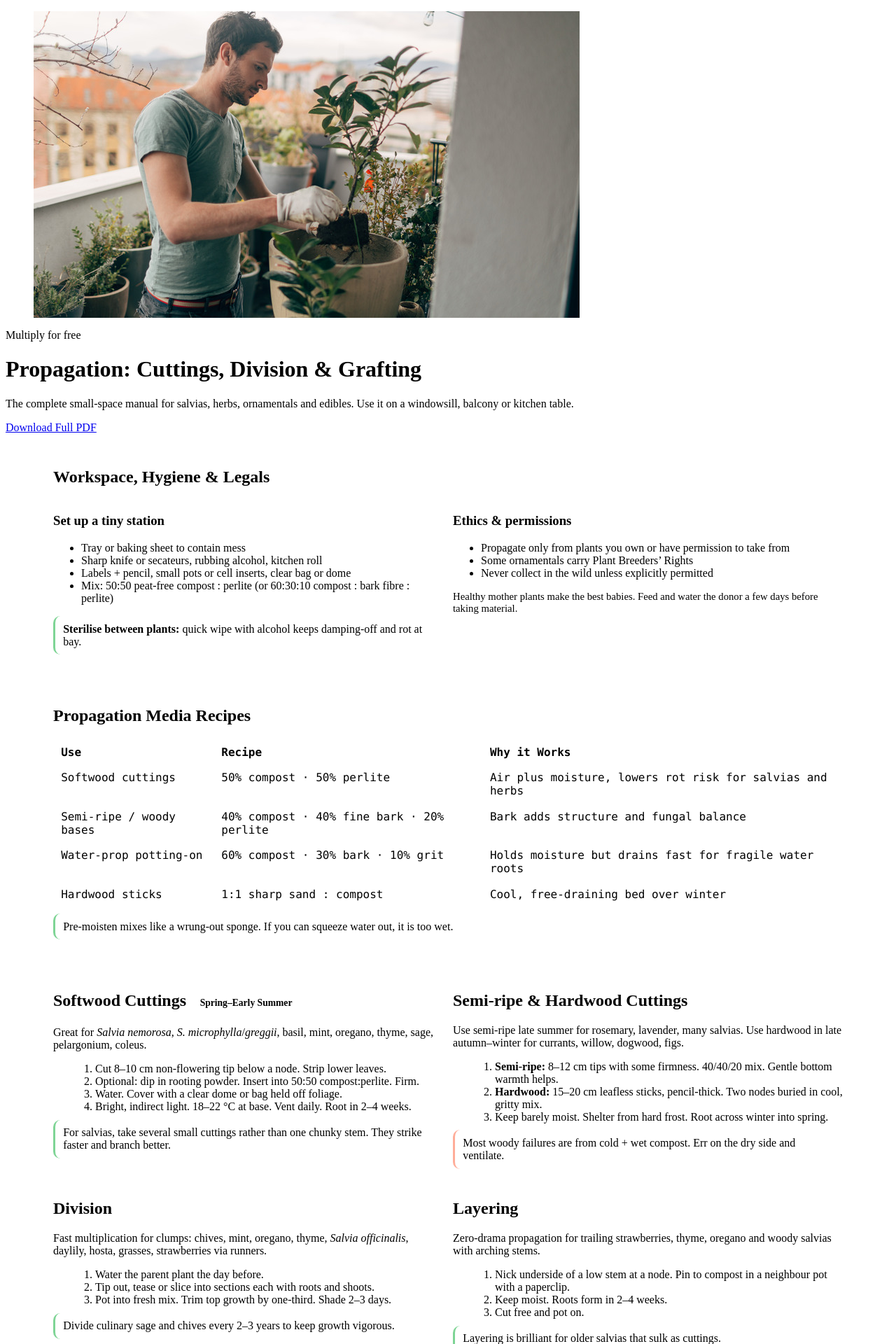
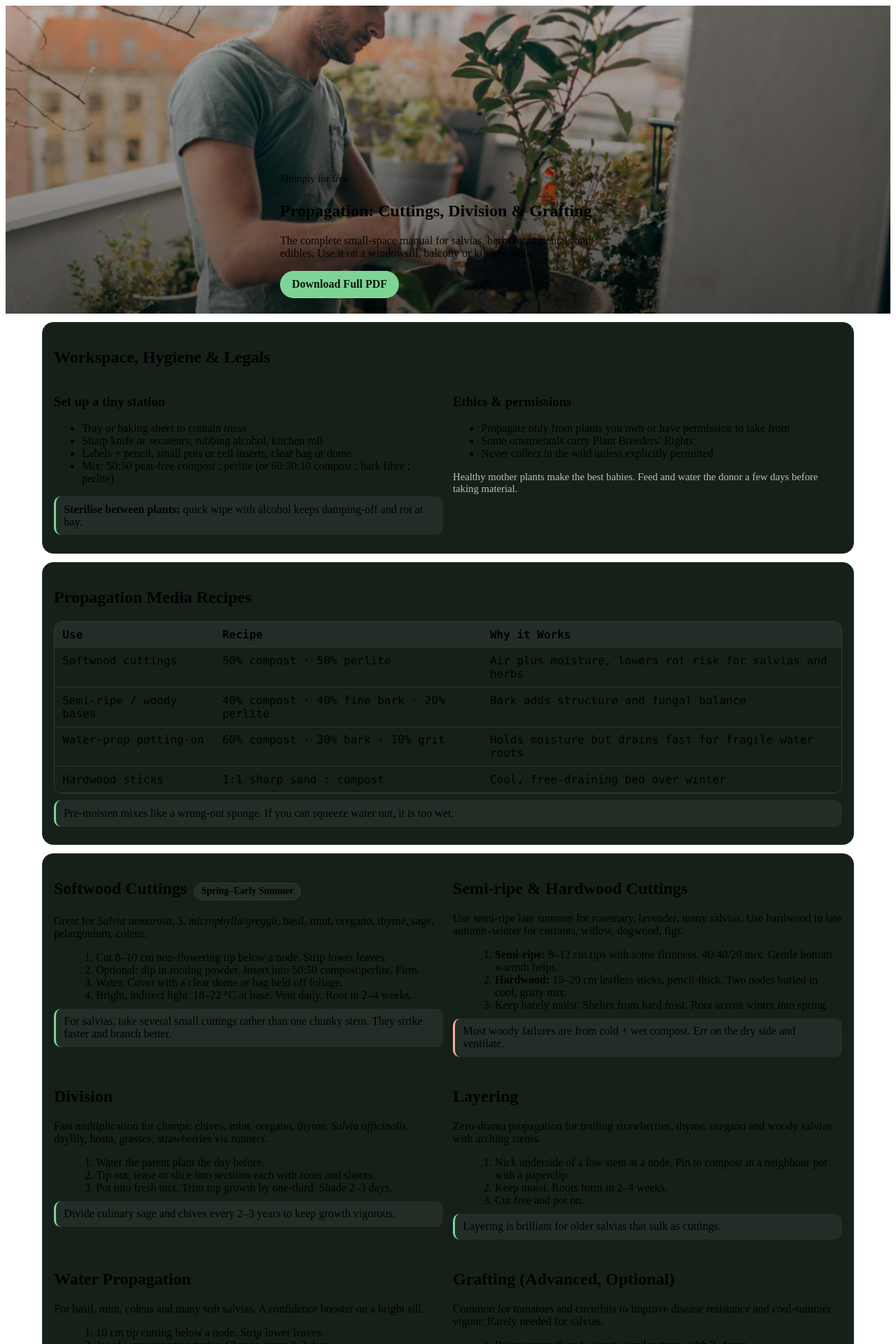
Before and after one commit to grantfitfuel/patchandpot, a Jekyll site: the page built from sites/guides/propagation.html, in a window 1280 px wide. Shown: the top 1920 px of the page at 70% size. Built offline with Jekyll 4.4.1, drawn with Linux system fonts in a browser that asks for light colours.

Commit message:
Update propagation.html

```diff
--- a/sites/guides/propagation.html
+++ b/sites/guides/propagation.html
@@ -4,17 +4,22 @@ title: Propagation: Cuttings, Division & Grafting
 description: The full small-space propagation handbook — salvias, herbs, softwood, semi-ripe and hardwood cuttings, division, layering, water-prop, seed starting, grafting, hygiene, media recipes, seasonal calendar, troubleshooting, FAQs and printable resources.
 ---
 
+<!-- Local fallbacks so the page still styles even if style.css fails to load -->
 <style>
+  :root{
+    --bg:#101415; --ink:#e9efe9; --muted:#b7c1b7;
+    --glass:#152019; --stroke:#2a3a2f;
+    --accent:#7ed495; --accent2:#ffad99;
+  }
   .wrap-wide{max-width:1160px;margin:0 auto}
   .grid{display:grid;gap:14px}
   @media (min-width:980px){.grid.two{grid-template-columns:1fr 1fr}}
   @media (min-width:1200px){.grid.three{grid-template-columns:repeat(3,1fr)}}
-
   .section{background:var(--glass);border:1px solid var(--stroke);border-radius:16px;padding:16px;margin:12px 0}
   .method h3{margin:.2rem 0 .4rem}
   .steps{list-style:decimal;margin:0 0 0 1.25rem}
-  .tip{border-left:3px solid #7ed495;padding:.6rem .7rem;background:rgba(255,255,255,.06);border-radius:10px;margin:.6rem 0}
-  .warn{border-left:3px solid #ffad99;padding:.6rem .7rem;background:rgba(255,255,255,.06);border-radius:10px;margin:.6rem 0}
+  .tip{border-left:3px solid var(--accent);padding:.6rem .7rem;background:rgba(255,255,255,.06);border-radius:10px;margin:.6rem 0}
+  .warn{border-left:3px solid var(--accent2);padding:.6rem .7rem;background:rgba(255,255,255,.06);border-radius:10px;margin:.6rem 0}
   .callout{border:1px dashed var(--stroke);border-radius:12px;padding:.7rem .85rem;background:rgba(255,255,255,.05)}
   .mono{font-family:ui-monospace,SFMono-Regular,Menlo,Consolas,"Liberation Mono",monospace}
   .table{width:100%;border-collapse:separate;border-spacing:0;overflow:hidden;border-radius:12px;border:1px solid var(--stroke)}
@@ -22,10 +27,26 @@ description: The full small-space propagation handbook — salvias, herbs, softw
   .table thead th{background:rgba(255,255,255,.06)}
   .badge{display:inline-block;border:1px solid var(--stroke);border-radius:999px;padding:.22rem .6rem;margin:.1rem .25rem;font-size:.85rem;background:rgba(255,255,255,.06)}
   .mini{font-size:.92rem;color:var(--muted)}
-  .kbd{padding:.05rem .35rem;border:1px solid var(--stroke);border-radius:6px;background:rgba(255,255,255,.06);font:600 .85rem/1 var(--font,ui-monospace)}
+  .kbd{padding:.05rem .35rem;border:1px solid var(--stroke);border-radius:6px;background:rgba(255,255,255,.06);font:600 .85rem/1 ui-monospace}
+  /* hero helpers if your global .hero styles are missing */
+  .hero{position:relative;isolation:isolate}
+  .hero figure{margin:0;position:relative;max-height:440px;overflow:hidden}
+  .hero img{width:100%;height:440px;object-fit:cover;object-position:center}
+  .hero .overlay{position:absolute;inset:0;background:linear-gradient(180deg,rgba(0,0,0,.25),rgba(0,0,0,.55))}
+  .hero .content{position:absolute;inset:0;display:flex;align-items:flex-end}
+  .hero .wrap{max-width:1100px;margin:0 auto;padding:16px 20px 22px}
+  .eyebrow{display:inline-block;opacity:.85;font-size:.9rem;margin-bottom:.25rem}
+  .lead{opacity:.9;max-width:60ch}
+  .cta-row{margin-top:.6rem}
+  .btn{display:inline-block;padding:.6rem 1rem;border-radius:999px;border:1px solid var(--stroke);text-decoration:none;color:inherit;background:rgba(255,255,255,.06)}
+  .btn.primary{background:var(--accent);color:#0b130d;border-color:transparent;font-weight:600}
+  .btn.ghost{background:transparent}
+  .mini-nav{display:flex;flex-wrap:wrap;gap:.6rem;margin:10px 0 24px}
+  .mini-nav a{padding:.4rem .7rem;border:1px solid var(--stroke);border-radius:999px;text-decoration:none;color:inherit;background:rgba(255,255,255,.04)}
 </style>
 
-<header class="hero" role="banner" aria-label="Propagation hero">
+<!-- Use SECTION for the hero (one true <header> already lives in the layout) -->
+<section class="hero" role="banner" aria-label="Propagation hero">
   <figure>
     <img src="/img/hero.jpg" alt="Hands potting up with soil and tools">
     <div class="overlay" aria-hidden="true"></div>
@@ -40,7 +61,7 @@ description: The full small-space propagation handbook — salvias, herbs, softw
       </div>
     </div>
   </div>
-</header>
+</section>
 
 <div class="wrap wrap-wide">
 
```
